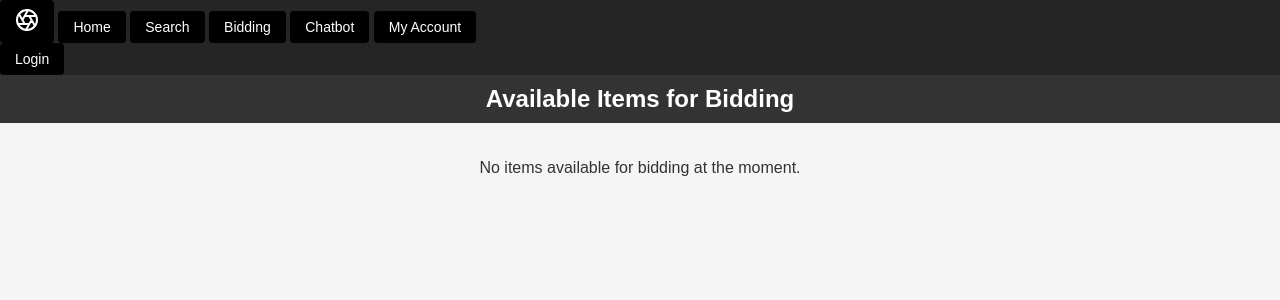
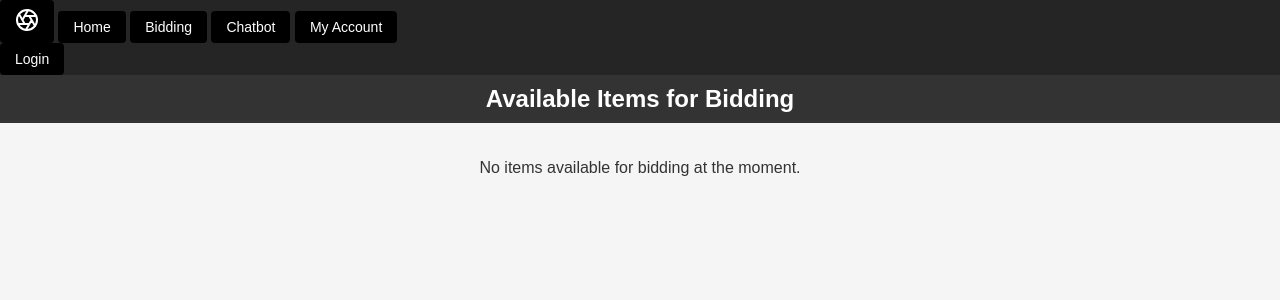
Before and after one commit to 5200-Group5/ElectronicBiddingSys, a Django app: page /bidding/ in a window 1280 px wide. Shown: the top 300 px of the page. Run offline with Django 4.2, Linux system fonts and the light colour scheme; data that the repository does not hold is empty; parts of the project's set-up code (start-up, migrations or seed data) failed here and were passed over.

Commit message:
hide search

```diff
--- a/ElectonicBiddingSys/templates/components/navbar.html
+++ b/ElectonicBiddingSys/templates/components/navbar.html
@@ -10,7 +10,7 @@
                 </svg>
             </a>
             <a class="py-2 d-none d-md-inline-block" href="{% url "home" %}">Home</a>
-            <a class="py-2 d-none d-md-inline-block" href="{% url "BiddingApp:item_list" %}">Search</a>
+            {% comment %} <a class="py-2 d-none d-md-inline-block" href="{% url "BiddingApp:item_list" %}">Search</a> {% endcomment %}
             <a class="py-2 d-none d-md-inline-block" href="{% url 'bidding:bidding_page' %}">Bidding</a>
             <a class="py-2 d-none d-md-inline-block" href="{% url "BiddingApp:chatbot" %}">Chatbot</a>
             <a class="py-2 d-none d-md-inline-block" href="{% url "account:account" %}">My Account</a>
```
